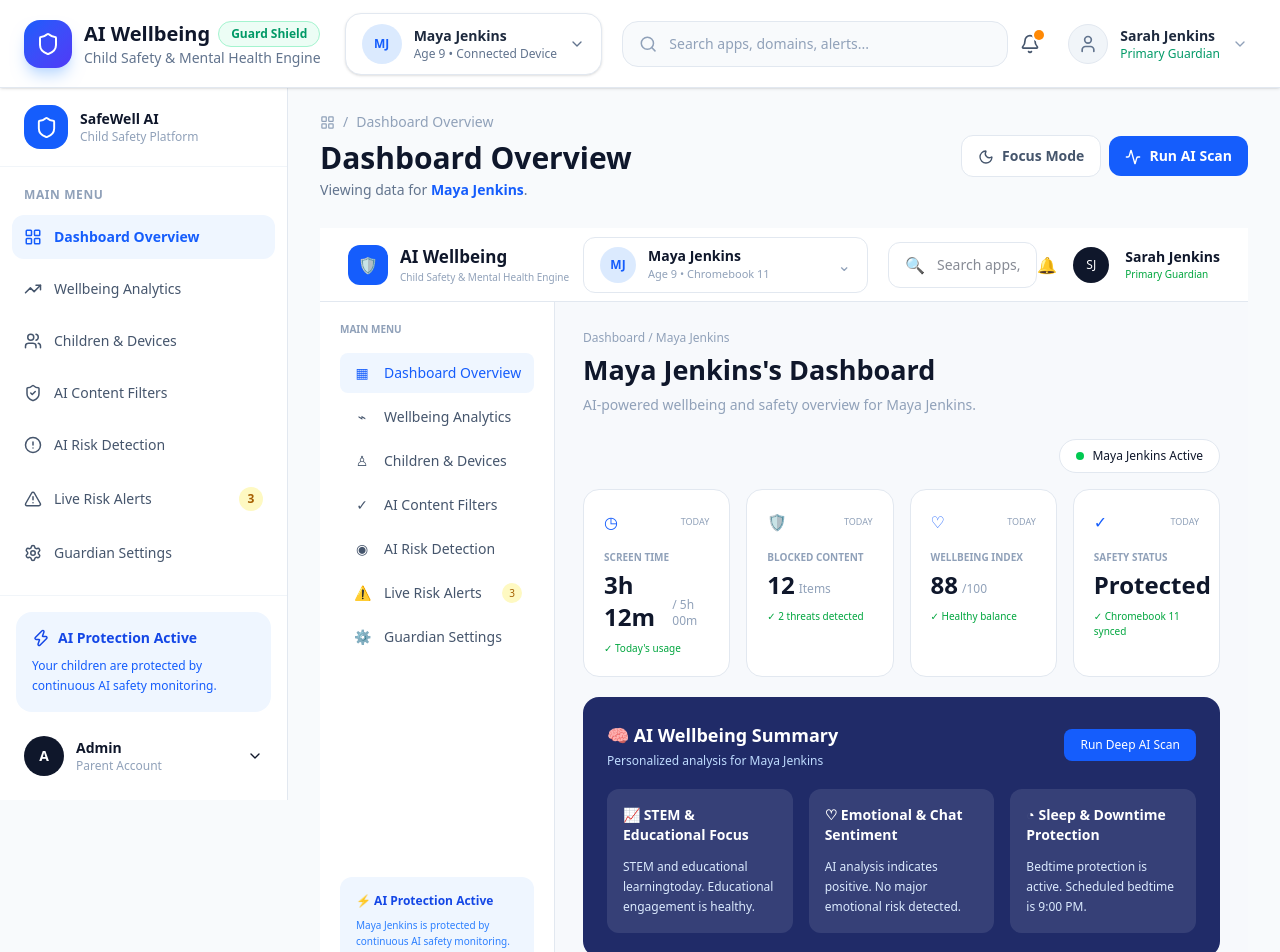
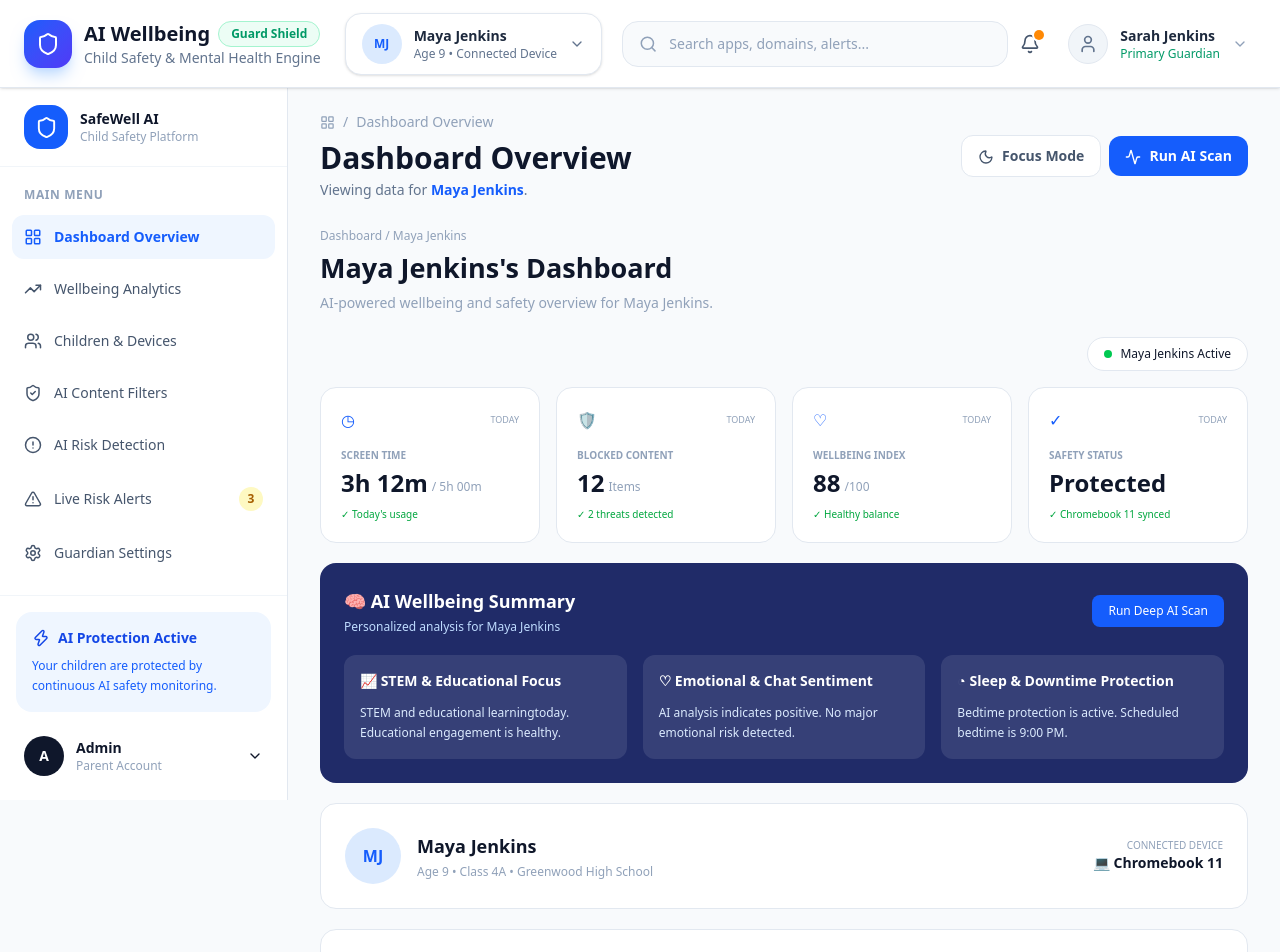
Before and after one commit to hlokare86-prog/AI-Digital-Wellbeing-and-Child-Safety-Platform, a Next.js app in the folder frontend/: page / in a window 1280 px wide. Shown: the top 952 px of the page. Built offline with nearby package versions, Linux system fonts and the light colour scheme.

Commit message:
Update frontend UI

```diff
--- a/frontend/app/page.tsx
+++ b/frontend/app/page.tsx
@@ -2,7 +2,6 @@
 
 import { useEffect, useMemo, useState } from "react";
 import type { ReactNode } from "react";
-
 
 import WellbeingAnalytics from "./components/WellbeingAnalytics";
 import ChildrenDevices from "./components/ChildrenDevices";
@@ -835,423 +834,36 @@ function ReportsPage({
   );
 }
 function DashboardOverview() {
-  const [selectedStudent, setSelectedStudent] = useState<Student>(
-    students[0]
-  );
-
-  const [menuOpen, setMenuOpen] = useState(false);
-
-  const [scanRunning, setScanRunning] = useState(false);
-
-  /* ========================================================= */
-  /* LOAD SELECTED STUDENT */
-  /* ========================================================= */
-
+  const [selectedStudent, setSelectedStudent] = useState<Student>(students[0]);
+
+  /* Keep the dashboard synchronized with the student selected in the main top bar. */
   useEffect(() => {
-    const savedId = localStorage.getItem(STORAGE_KEY);
-
-    if (savedId) {
-      const student = students.find(
-        (item) => item.id === Number(savedId)
-      );
-
-      if (student) {
-        setSelectedStudent(student);
-      }
-    }
-
-    const handleStudentChange = () => {
-      const id = localStorage.getItem(STORAGE_KEY);
-
-      if (!id) return;
-
-      const student = students.find(
-        (item) => item.id === Number(id)
-      );
-
-      if (student) {
-        setSelectedStudent(student);
-      }
+    const loadSelectedStudent = () => {
+      const savedId = localStorage.getItem(STORAGE_KEY);
+      if (!savedId) return;
+
+      const student = students.find((item) => item.id === Number(savedId));
+      if (student) setSelectedStudent(student);
     };
 
-    window.addEventListener(
-      STUDENT_EVENT,
-      handleStudentChange
-    );
-
-    window.addEventListener(
-      "storage",
-      handleStudentChange
-    );
+    loadSelectedStudent();
+    window.addEventListener(STUDENT_EVENT, loadSelectedStudent);
+    window.addEventListener("storage", loadSelectedStudent);
 
     return () => {
-      window.removeEventListener(
-        STUDENT_EVENT,
-        handleStudentChange
-      );
-
-      window.removeEventListener(
-        "storage",
-        handleStudentChange
-      );
+      window.removeEventListener(STUDENT_EVENT, loadSelectedStudent);
+      window.removeEventListener("storage", loadSelectedStudent);
     };
   }, []);
 
-  /* ========================================================= */
-  /* CHANGE STUDENT */
-  /* ========================================================= */
-
-  const changeStudent = (student: Student) => {
-    setSelectedStudent(student);
-    setMenuOpen(false);
-
-    localStorage.setItem(
-      STORAGE_KEY,
-      student.id.toString()
-    );
-
-    window.dispatchEvent(
-      new Event(STUDENT_EVENT)
-    );
-  };
-
-  /* ========================================================= */
-  /* RUN AI SCAN */
-  /* ========================================================= */
-
-  const runAIScan = () => {
-    setScanRunning(true);
-
-    setTimeout(() => {
-      setScanRunning(false);
-    }, 2000);
-  };
-
   return (
-    <div className="min-h-screen bg-[#f7f9fc] text-slate-900">
-
-      {/* ===================================================== */}
-      {/* HEADER */}
-      {/* ===================================================== */}
-
-      <header className="h-[74px] bg-white border-b border-slate-200 flex items-center px-7">
-
-        {/* LOGO */}
-
-        <div className="flex items-center gap-3 w-[235px]">
-
-          <div className="w-10 h-10 rounded-xl bg-blue-600 flex items-center justify-center text-white">
-            🛡
-          </div>
-
-          <div>
-
-            <h1 className="font-bold text-[17px]">
-              AI Wellbeing
-            </h1>
-
-            <p className="text-[10px] text-slate-400">
-              Child Safety & Mental Health Engine
-            </p>
-
-          </div>
-
-        </div>
-
-
-        {/* ================================================= */}
-        {/* STUDENT SELECTOR */}
-        {/* ================================================= */}
-
-        <div className="relative">
-
-          <button
-            onClick={() => setMenuOpen(!menuOpen)}
-            className="w-[285px] h-[56px] bg-white border border-slate-200 rounded-xl flex items-center px-4 gap-3 hover:bg-slate-50"
-          >
-
-            <div className="w-9 h-9 rounded-full bg-blue-100 text-blue-600 flex items-center justify-center text-xs font-bold">
-              {selectedStudent.avatar}
-            </div>
-
-            <div className="text-left flex-1">
-
-              <p className="text-sm font-semibold">
-                {selectedStudent.name}
-              </p>
-
-              <p className="text-[11px] text-slate-400">
-                Age {selectedStudent.age} •{" "}
-                {selectedStudent.device}
-              </p>
-
-            </div>
-
-            <span className="text-slate-400">
-              {menuOpen ? "⌃" : "⌄"}
-            </span>
-
-          </button>
-
-
-          {/* ================================================= */}
-          {/* DROPDOWN */}
-          {/* ================================================= */}
-
-          {menuOpen && (
-
-            <div className="absolute top-[62px] left-0 w-[330px] bg-white border border-slate-200 rounded-2xl shadow-xl z-50 overflow-hidden">
-
-              <div className="px-5 py-4 border-b border-slate-100">
-
-                <p className="text-[11px] font-semibold text-slate-400 uppercase tracking-wide">
-                  Select Child
-                </p>
-
-              </div>
-
-
-              {/* ALL CHILDREN */}
-
-              <button
-                onClick={() => setMenuOpen(false)}
-                className="w-full flex items-center gap-4 px-5 py-4 hover:bg-slate-50 text-left"
-              >
-
-                <div className="w-11 h-11 rounded-full bg-blue-100 text-blue-600 flex items-center justify-center text-[10px] font-bold">
-                  ALL
-                </div>
-
-                <div>
-
-                  <p className="font-semibold">
-                    All Children
-                  </p>
-
-                  <p className="text-xs text-slate-400">
-                    View family overview
-                  </p>
-
-                </div>
-
-              </button>
-
-
-              {/* STUDENTS */}
-
-              {students.map((student) => (
-
-                <button
-                  key={student.id}
-                  onClick={() => changeStudent(student)}
-                  className={`w-full flex items-center gap-4 px-5 py-4 text-left transition
-                    ${
-                      selectedStudent.id === student.id
-                        ? "bg-blue-50"
-                        : "hover:bg-slate-50"
-                    }
-                  `}
-                >
-
-                  <div className="w-11 h-11 rounded-full bg-blue-100 text-blue-600 flex items-center justify-center text-sm font-bold">
-                    {student.avatar}
-                  </div>
-
-                  <div className="flex-1">
-
-                    <p className="font-semibold text-sm">
-                      {student.name}
-                    </p>
-
-                    <p className="text-xs text-slate-400">
-                      Age {student.age} • {student.device}
-                    </p>
-
-                  </div>
-
-                  {selectedStudent.id === student.id && (
-                    <span className="text-blue-600">
-                      ✓
-                    </span>
-                  )}
-
-                </button>
-
-              ))}
-
-            </div>
-
-          )}
-
-        </div>
-
-
-        {/* ================================================= */}
-        {/* SEARCH */}
-        {/* ================================================= */}
-
-        <div className="ml-5 flex-1 max-w-[360px]">
-
-          <div className="h-[46px] border border-slate-200 rounded-xl flex items-center px-4 gap-3 bg-white">
-
-            <span className="text-slate-400">
-              🔍
-            </span>
-
-            <input
-              placeholder="Search apps, domains, alerts..."
-              className="outline-none w-full text-sm"
-            />
-
-          </div>
-
-        </div>
-
-
-        {/* ================================================= */}
-        {/* PARENT */}
-        {/* ================================================= */}
-
-        <div className="ml-auto flex items-center gap-4">
-
-          <button className="text-slate-500">
-            🔔
-          </button>
-
-          <div className="w-9 h-9 rounded-full bg-slate-900 text-white flex items-center justify-center text-xs">
-            {parent.avatar}
-          </div>
-
-          <div>
-
-            <p className="text-sm font-semibold">
-              {parent.name}
-            </p>
-
-            <p className="text-[10px] text-green-600">
-              {parent.role}
-            </p>
-
-          </div>
-
-        </div>
-
-      </header>
-
-
-      {/* ===================================================== */}
-      {/* BODY */}
-      {/* ===================================================== */}
-
-      <div className="flex">
-
-        {/* ================================================= */}
-        {/* SIDEBAR */}
-        {/* ================================================= */}
-
-        <aside className="w-[235px] min-h-[calc(100vh-74px)] bg-white border-r border-slate-200 p-5">
-
-          <p className="text-[10px] font-bold text-slate-400 uppercase mb-4">
-            Main Menu
-          </p>
-
-          <nav className="space-y-1">
-
-            <DashboardSidebarItem
-              icon="▦"
-              label="Dashboard Overview"
-              active
-            />
-
-            <DashboardSidebarItem
-              icon="⌁"
-              label="Wellbeing Analytics"
-            />
-
-            <DashboardSidebarItem
-              icon="♙"
-              label="Children & Devices"
-            />
-
-            <DashboardSidebarItem
-              icon="✓"
-              label="AI Content Filters"
-            />
-
-            <DashboardSidebarItem
-              icon="◉"
-              label="AI Risk Detection"
-            />
-
-            <DashboardSidebarItem
-              icon="⚠"
-              label="Live Risk Alerts"
-              badge="3"
-            />
-
-            <DashboardSidebarItem
-              icon="⚙"
-              label="Guardian Settings"
-            />
-
-          </nav>
-
-
-          {/* PROTECTION */}
-
-          <div className="mt-[220px] bg-blue-50 rounded-xl p-4">
-
-            <p className="text-xs font-bold text-blue-700">
-              ⚡ AI Protection Active
-            </p>
-
-            <p className="text-[10px] text-blue-500 mt-2 leading-4">
-              {selectedStudent.name} is protected by continuous
-              AI safety monitoring.
-            </p>
-
-          </div>
-
-
-          {/* PARENT */}
-
-          <div className="mt-5 pt-4 border-t border-slate-200">
-
-            <div className="flex items-center gap-3">
-
-              <div className="w-9 h-9 rounded-full bg-slate-900 text-white flex items-center justify-center text-xs">
-                {parent.avatar}
-              </div>
-
-              <div>
-
-                <p className="text-sm font-semibold">
-                  {parent.name}
-                </p>
-
-                <p className="text-[10px] text-slate-400">
-                  {parent.accountType}
-                </p>
-
-              </div>
-
-            </div>
-
-          </div>
-
-        </aside>
-
-
-        {/* ================================================= */}
-        {/* DASHBOARD */}
-        {/* ================================================= */}
-
-        <main className="flex-1 p-7 overflow-hidden">
+    <div className="space-y-5">
+
 
 
           {/* TITLE */}
 
-          <div className="flex justify-between items-center mb-6">
+          <div className="mb-6">
 
             <div>
 
@@ -1269,8 +881,6 @@ function DashboardOverview() {
               </p>
 
             </div>
-
-
 
           </div>
 
@@ -1532,15 +1142,10 @@ function DashboardOverview() {
 
           </section>
 
-        </main>
-
-      </div>
 
     </div>
   );
 }
-
-
 
 
 /* ========================================================= */
@@ -1675,7 +1280,7 @@ export default function Home() {
 
   const [adminMenuOpen, setAdminMenuOpen] = useState(false);
 
-    const [focusMode, setFocusMode] = useState(false);
+  const [focusMode, setFocusMode] = useState(false);
 
   const [selectedStudent, setSelectedStudent] =
     useState<Student | null>(null);
@@ -1956,7 +1561,8 @@ export default function Home() {
         />
       );
 
-    default:          return <DashboardOverview />;
+    default:
+      return <DashboardOverview />;
   }
 };
 
```
